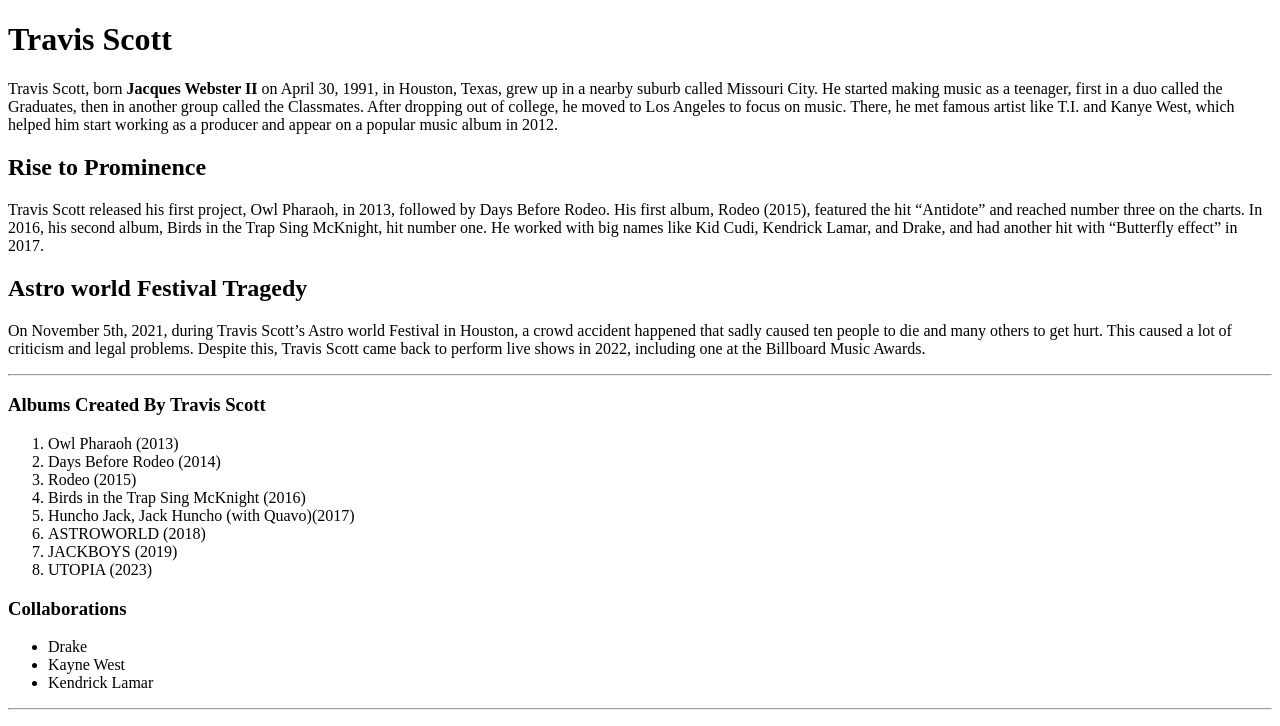
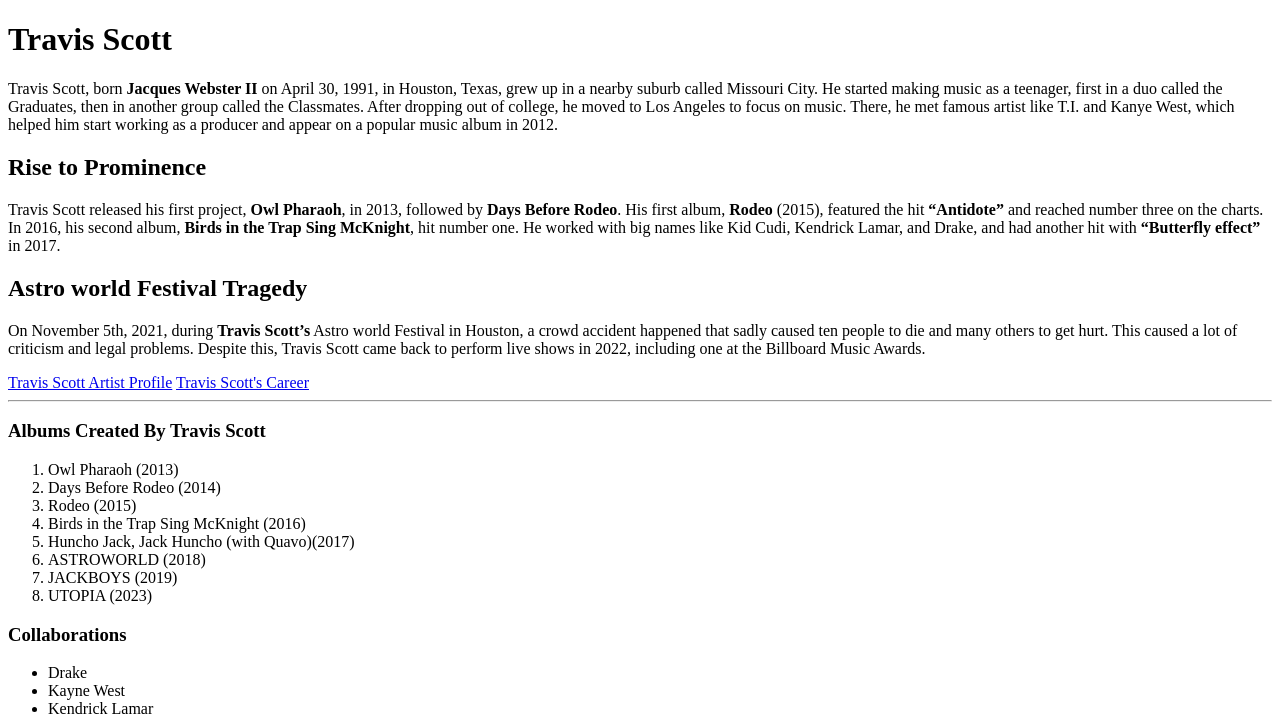
Before and after one commit to valcrowley/assignment1, a plain HTML site: page index.html in a window 1280 px wide. Shown: the top 726 px of the page. Drawn offline with Linux system fonts and the light colour scheme.

Commit message:
Add files via upload

```diff
--- a/index.html
+++ b/index.html
@@ -12,9 +12,11 @@
 <h1>Travis Scott</h1>
 <p>Travis Scott, born <b>Jacques Webster II</b> on April 30, 1991, in Houston, Texas, grew up in a nearby suburb called Missouri City. He started making music as a teenager, first in a duo called the Graduates, then in another group called the Classmates. After dropping out of college, he moved to Los Angeles to focus on music. There, he met famous artist like T.I. and Kanye West, which helped him start working as a producer and appear on a popular music album in 2012.</p>
 <h2>Rise to Prominence</h2>
-<p>Travis Scott released his first project, Owl Pharaoh, in 2013, followed by Days Before Rodeo. His first album, Rodeo (2015), featured the hit “Antidote” and reached number three on the charts. In 2016, his second album, Birds in the Trap Sing McKnight, hit number one. He worked with big names like Kid Cudi, Kendrick Lamar, and Drake, and had another hit with “Butterfly effect” in 2017. </p>
+<p>Travis Scott released his first project, <strong>Owl Pharaoh</strong>, in 2013, followed by <strong>Days Before Rodeo</strong>. His first album, <strong>Rodeo</strong> (2015), featured the hit <strong>“Antidote”</strong> and reached number three on the charts. In 2016, his second album, <strong>Birds in the Trap Sing McKnight</strong>, hit number one. He worked with big names like Kid Cudi, Kendrick Lamar, and Drake, and had another hit with <strong>“Butterfly effect”</strong> in 2017. </p>
 <h2>Astro world Festival Tragedy</h2>
-<p>On November 5th, 2021, during Travis Scott’s Astro world Festival in Houston, a crowd accident happened that sadly caused ten people to die and many others to get hurt. This caused a lot of criticism and legal problems. Despite this, Travis Scott came back to perform live shows in 2022, including one at the Billboard Music Awards.</p>
+<p>On November 5th, 2021, during <strong>Travis Scott’s</strong> Astro world Festival in Houston, a crowd accident happened that sadly caused ten people to die and many others to get hurt. This caused a lot of criticism and legal problems. Despite this, Travis Scott came back to perform live shows in 2022, including one at the Billboard Music Awards.</p>
+<a href="popfiltr.com/artist-profile/travis-scott#:~:text=Early%20Life%20and%20Career%20Beginnings,Cruel%20Summer%20compilation%20in%202012.">Travis Scott Artist Profile</a>
+<a href="https://www.highsnobiety.com/p/travis-scott-history/">Travis Scott's Career</a>
 <hr>
 <h3>Albums Created By Travis Scott</h3>
 <ol>
```
